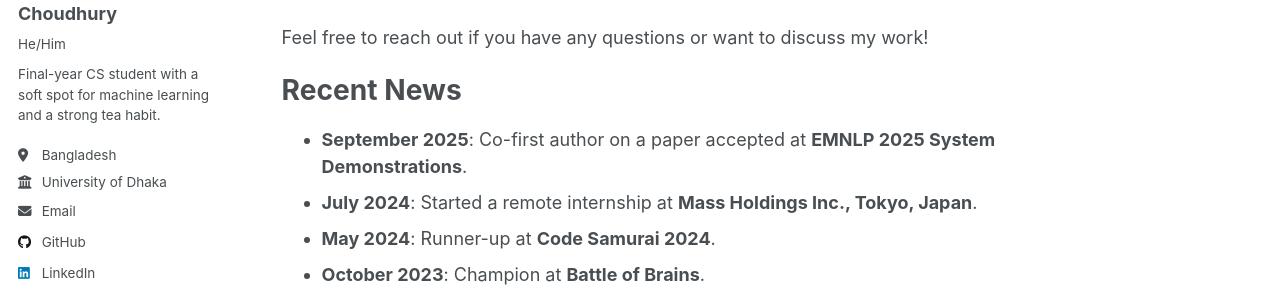
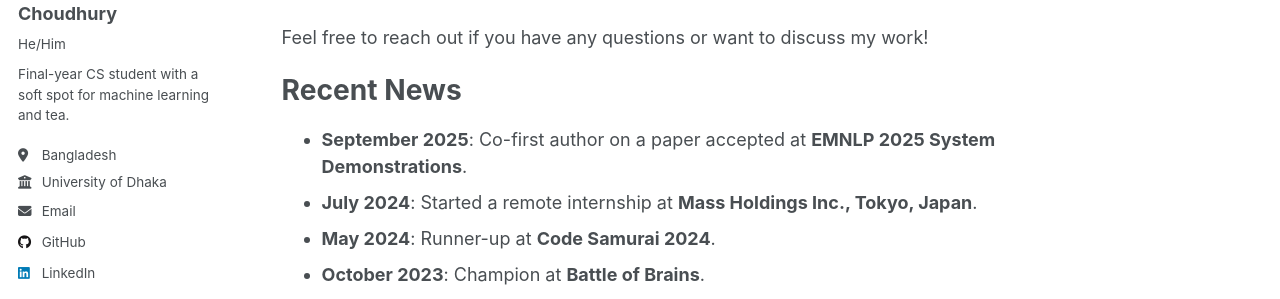
Before and after one commit to tahsinchoudhury/tahsinchoudhury.github.io, a Jekyll site: the page built from _pages/about.md, in a window 1280 px wide. Shown: the part 303-602 px from the top of the page. Built offline with Jekyll 4.4.1, drawn with Linux system fonts in a browser that asks for light colours; a script that is not in the unit is left out.

Commit message:
updated bio

```diff
--- a/_config.yml
+++ b/_config.yml
@@ -26,7 +26,7 @@ author:
   avatar           : "profile_photo.png"
   name             : "Ahmed Nesar Tahsin Choudhury"
   pronouns         : "He/Him"
-  bio              : "Final-year CS student with a soft spot for machine learning and a strong tea habit."
+  bio              : "Final-year CS student with a soft spot for machine learning and tea."
   location         : "Bangladesh"
   employer         : "University of Dhaka"
   uri              : # URL
```
